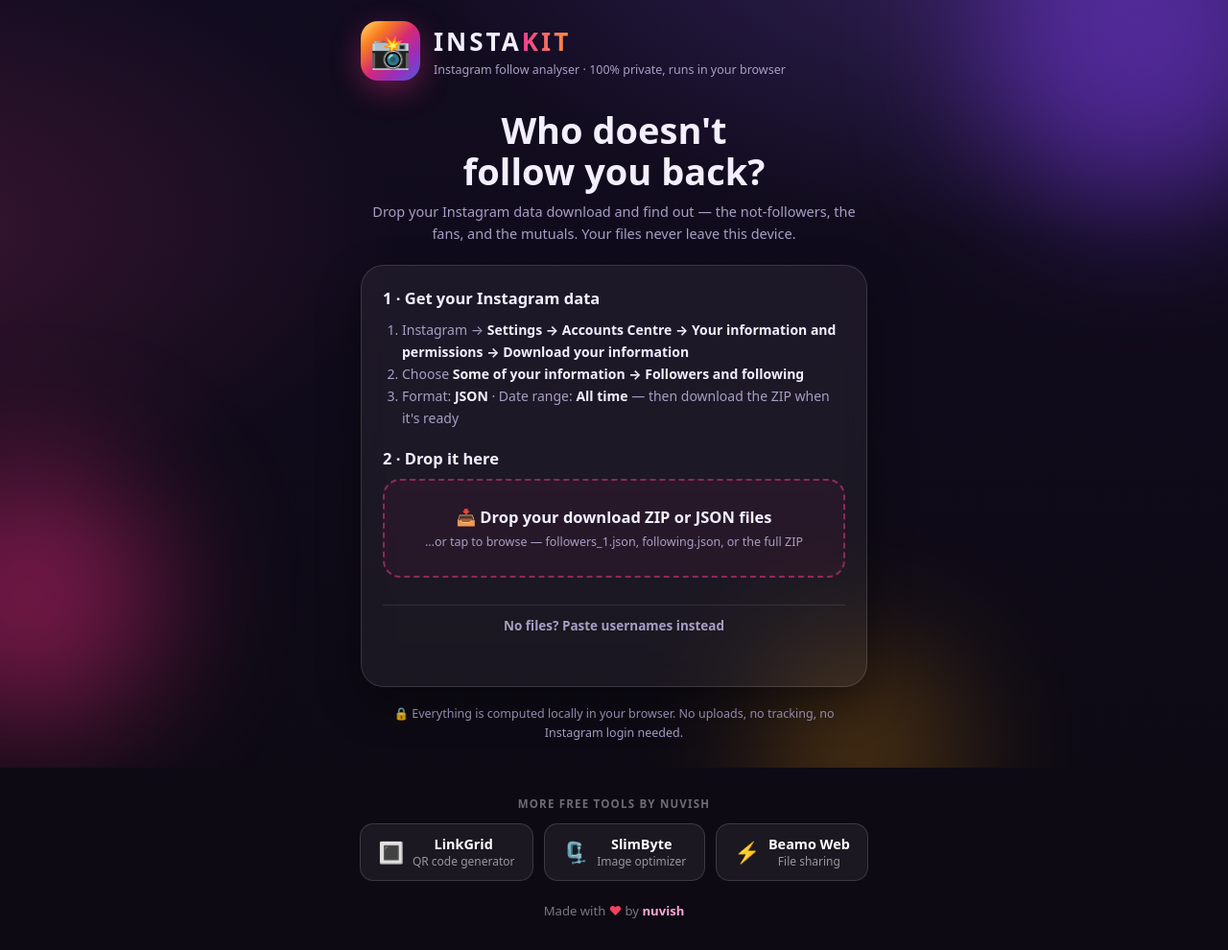
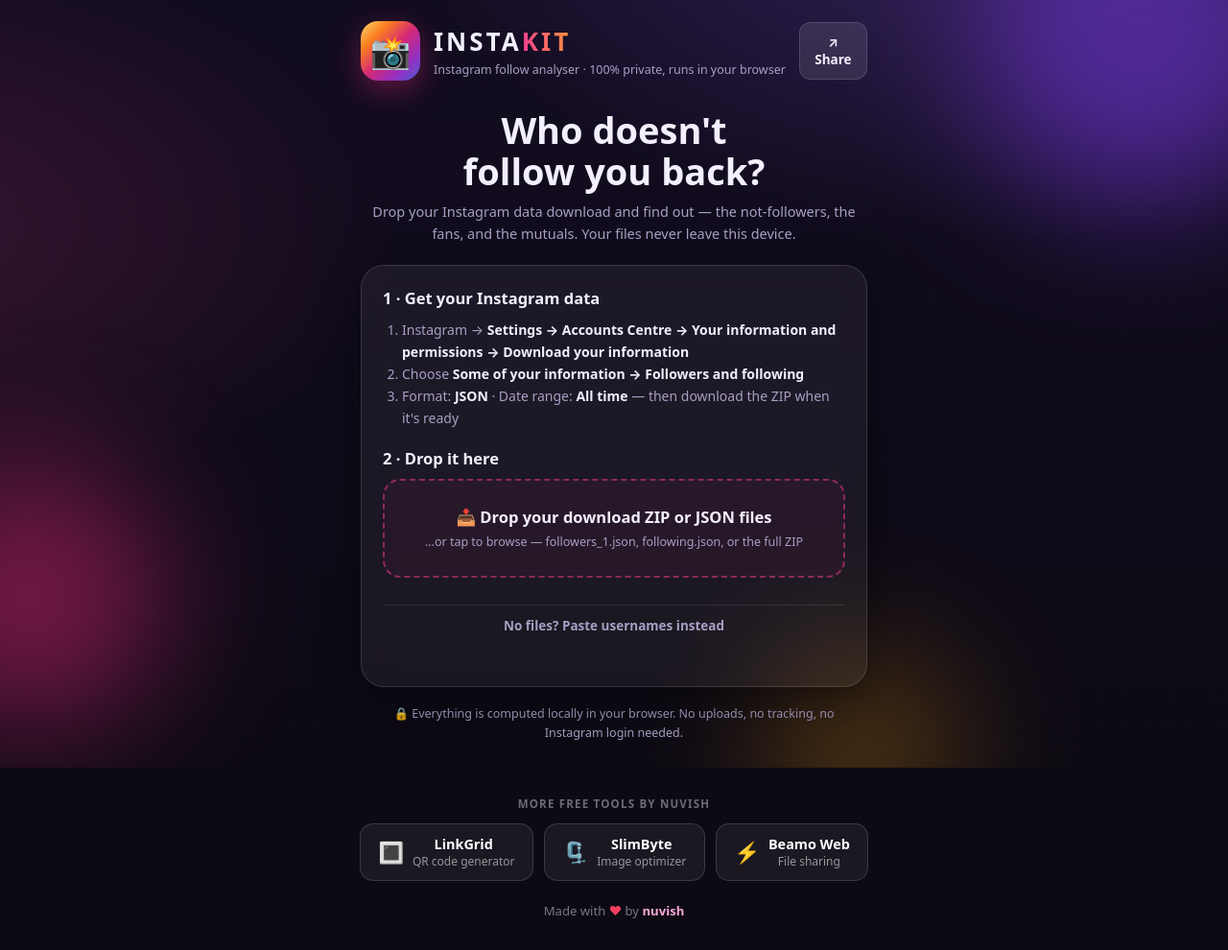
Before and after one commit to nuvishh/InstaKit, a plain HTML site: page index.html in a window 1280 px wide. Shown: the whole page at 96% size. Drawn offline with Linux system fonts and the light colour scheme.

Commit message:
Add Share button

```diff
--- a/index.html
+++ b/index.html
@@ -18,6 +18,7 @@
       <h1>INSTA<span>KIT</span></h1>
       <p class="sub">Instagram follow analyser · 100% private, runs in your browser</p>
     </div>
+    <button class="btn small" style="margin-left:auto" onclick="shareTool(this)" aria-label="Share this tool">↗ Share</button>
   </header>
 
   <div class="hero">
@@ -96,5 +97,22 @@
 <footer class="credit">Made with <span class="heart">♥</span> by <a href="https://nuvishh.github.io/" target="_blank" rel="noopener">nuvish</a></footer>
 <script src="app.js"></script>
 <!-- Cloudflare Web Analytics --><script type='module' src='https://static.cloudflareinsights.com/beacon.min.js' data-cf-beacon='{"token": "0190c2acb1d3447681b44cb1c8fb3c0a"}'></script><!-- End Cloudflare Web Analytics -->
+<script>
+async function shareTool(btn){
+  var url = location.href, title = document.title;
+  var done = function(msg){ if(!btn) return; var old = btn.textContent; btn.textContent = msg; setTimeout(function(){ btn.textContent = old; }, 1600); };
+  if (navigator.share) {
+    try { await navigator.share({title: title, url: url}); return; }
+    catch (e) { if (e && e.name === 'AbortError') return; }
+  }
+  try { await navigator.clipboard.writeText(url); done('Copied ✓'); return; }
+  catch (e) {}
+  var ta = document.createElement('textarea');
+  ta.value = url; ta.style.position = 'fixed'; ta.style.opacity = '0';
+  document.body.appendChild(ta); ta.select();
+  try { document.execCommand('copy'); done('Copied ✓'); } catch (e) {}
+  ta.remove();
+}
+</script>
 </body>
 </html>
```
